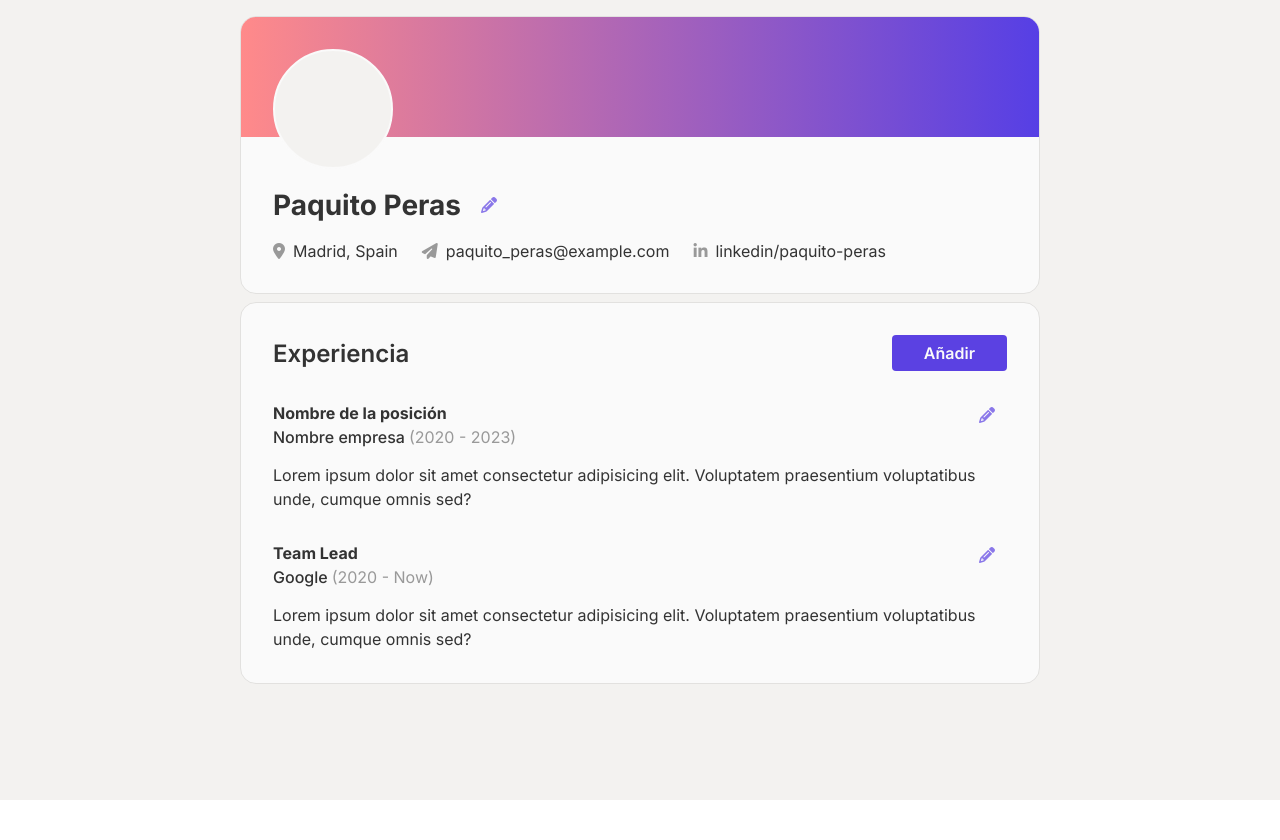
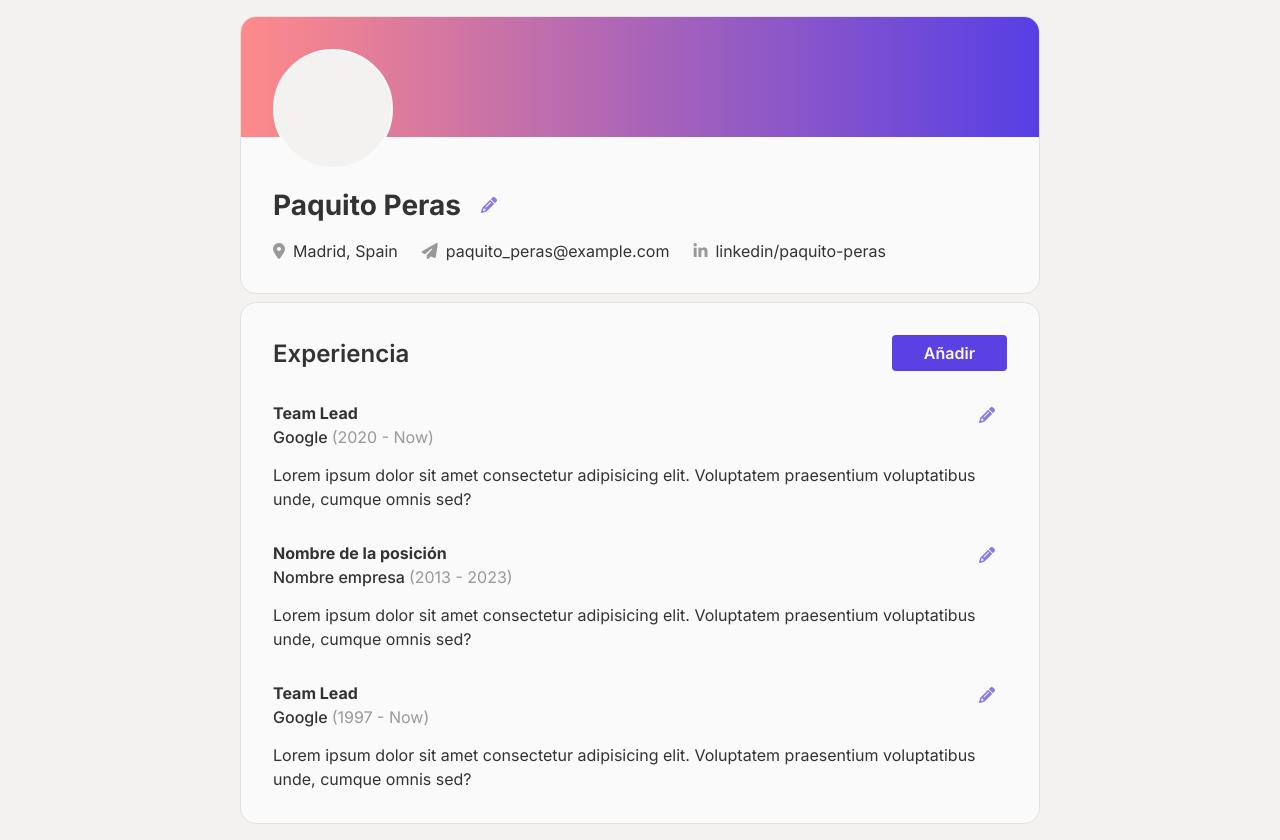
Before and after one commit to MMadlos/cv-app-builder, a React (Vite) app: page / in a window 1280 px wide. Before the commit the page ends 800 px from the top, so only its background shows below. Built offline with nearby package versions, Linux system fonts and the light colour scheme.

Commit message:
Add logic to sort experience by startDate

```diff
--- a/src/Components/Sections/Experience.jsx
+++ b/src/Components/Sections/Experience.jsx
@@ -33,7 +33,6 @@ function Experience() {
 
 	function handleOnClickSave() {
 		let newExperience = []
-		// TODO -> Revisar cómo se añadiría si es una experiencia nueva
 
 		if (showDeleteBtn) {
 			experienceInfo.forEach((experience, index) => {
--- a/src/Components/Templates/ShowExperience.jsx
+++ b/src/Components/Templates/ShowExperience.jsx
@@ -2,7 +2,10 @@ import CardExperience from "../Units/CardExperience"
 import TitleSection from "../Units/TitleSection"
 
 function ShowExperience({ experienceData, onClickEdit, onClickAddExp, isEdit }) {
-	// TODO -> Order the experience chronologically
+	const sortedExperience = experienceData.sort(function (a, b) {
+		return b.startDate - a.startDate
+	})
+
 	return (
 		<section className="experience">
 			<TitleSection
@@ -12,7 +15,7 @@ function ShowExperience({ experienceData, onClickEdit, onClickAddExp, isEdit })
 			/>
 
 			<div className="cards-container">
-				{experienceData.map((experience) => {
+				{sortedExperience.map((experience) => {
 					return (
 						<CardExperience
 							key={experience.id}
--- a/src/example-data.js
+++ b/src/example-data.js
@@ -11,7 +11,7 @@ const exampleExperienceInfo = [
 		companyName: "Nombre empresa",
 		position: "Nombre de la posición",
 		currentPosition: false,
-		startDate: "2020",
+		startDate: "2013",
 		endDate: "2023",
 		description: "Lorem ipsum dolor sit amet consectetur adipisicing elit. Voluptatem praesentium voluptatibus unde, cumque omnis sed? ",
 	},
@@ -21,6 +21,15 @@ const exampleExperienceInfo = [
 		position: "Team Lead",
 		currentPosition: true,
 		startDate: "2020",
+		endDate: "2023",
+		description: "Lorem ipsum dolor sit amet consectetur adipisicing elit. Voluptatem praesentium voluptatibus unde, cumque omnis sed? ",
+	},
+	{
+		id: 2,
+		companyName: "Google",
+		position: "Team Lead",
+		currentPosition: true,
+		startDate: "1997",
 		endDate: "2023",
 		description: "Lorem ipsum dolor sit amet consectetur adipisicing elit. Voluptatem praesentium voluptatibus unde, cumque omnis sed? ",
 	},
```
